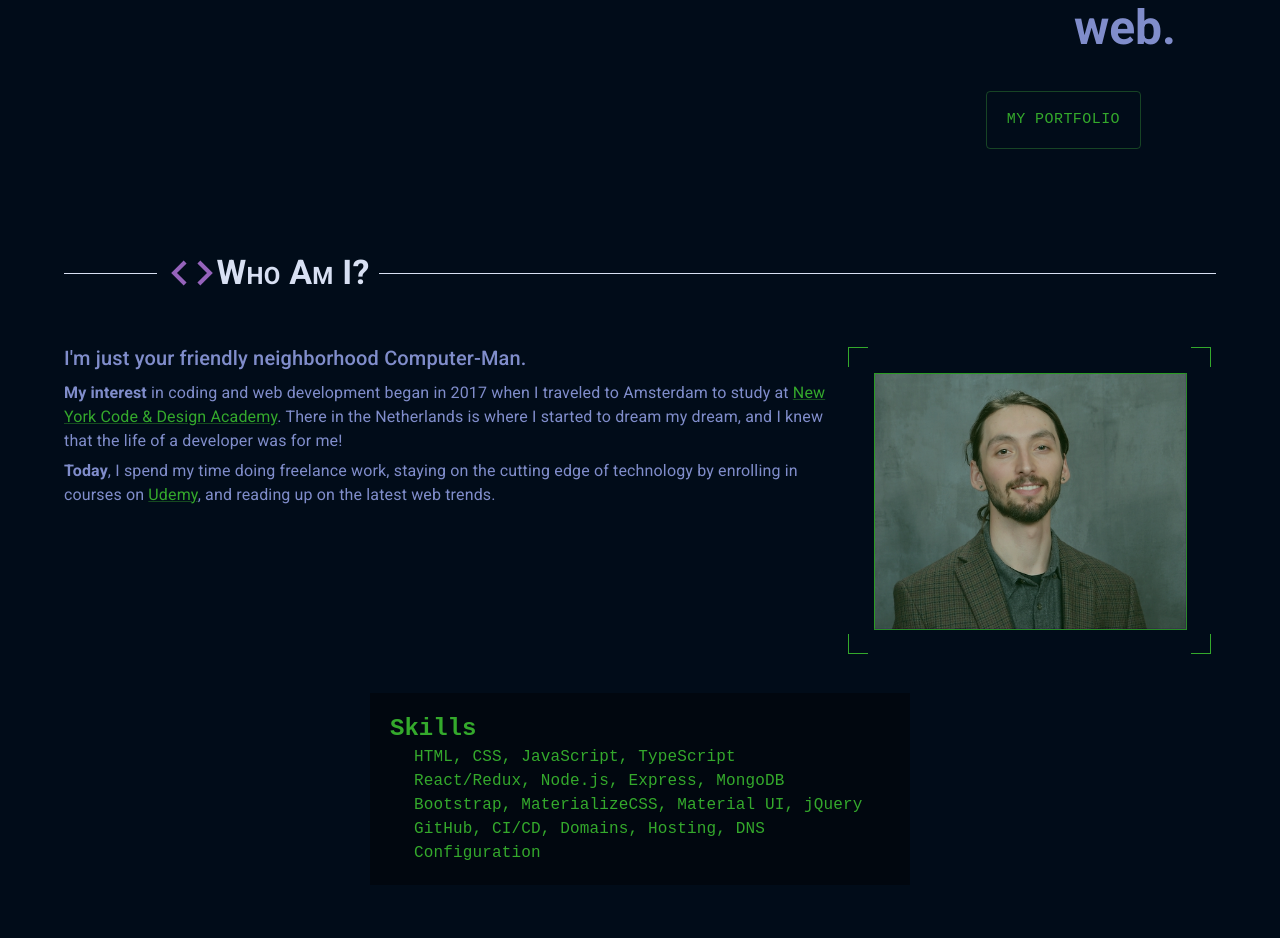
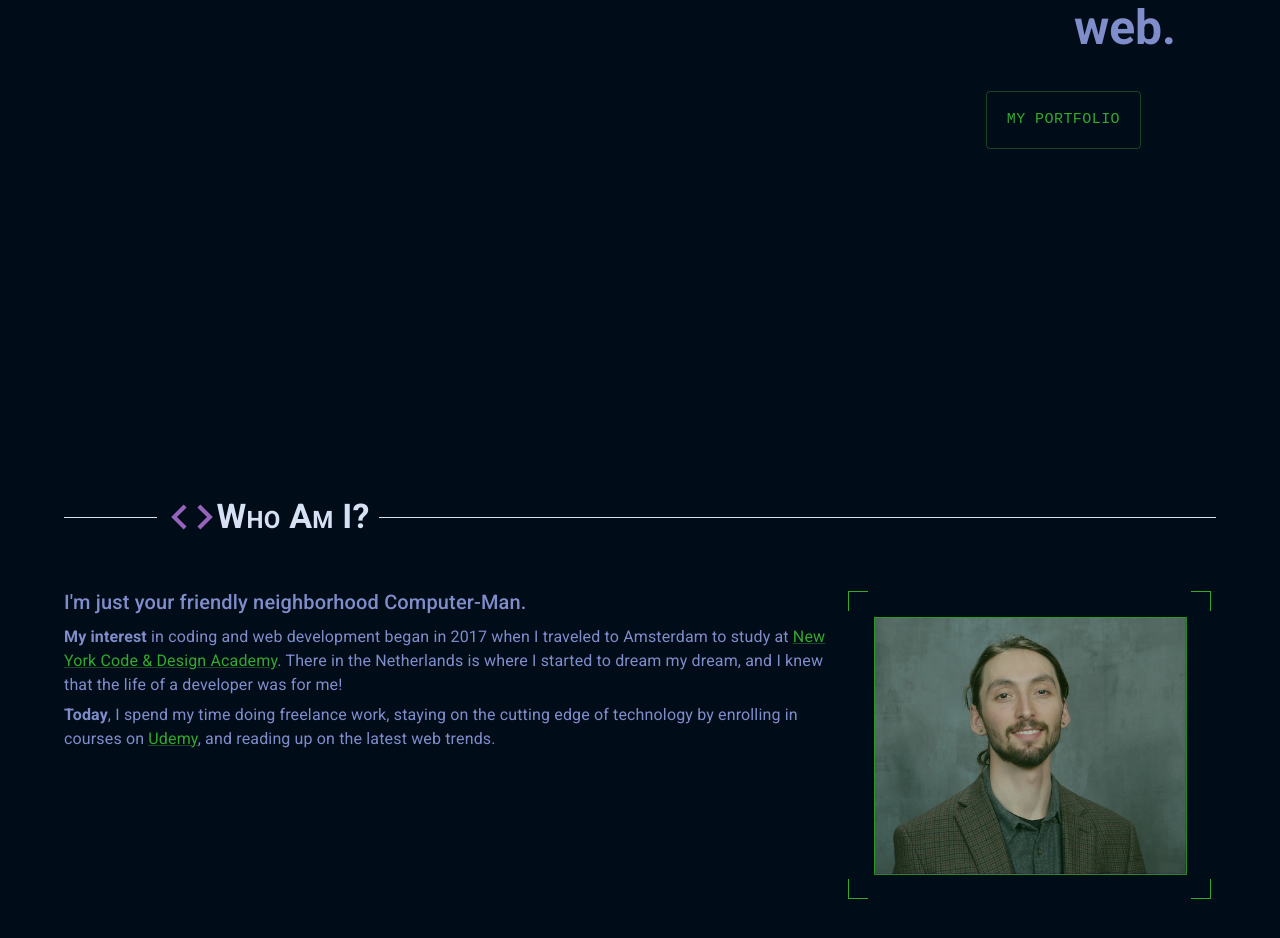
Before and after one commit to logan-barsell/loganb-portfolio, a React (Create React App) app: page / in a window 1280 px wide. Shown: the part 344-1282 px from the top of the page. Built offline with nearby package versions, Linux system fonts and the light colour scheme.

Commit message:
loading + fade in on scroll

```diff
--- a/public/index.html
+++ b/public/index.html
@@ -38,12 +38,41 @@
       body,
       html {
         background-color: #010c19;
+        height: 100%;
+        margin: 0px !important;
+        color: #34a92c;
+        font-family: 'SF Mono', 'Fira Code', 'Fira Mono', 'Roboto Mono',
+          monospace !important;
+      }
+
+      @keyframes cursor-blink {
+        0% {
+          opacity: 0;
+        }
+      }
+
+      .loading {
+        margin: 8px;
+        display: flex;
+        align-items: baseline;
+        gap: 3px;
+      }
+
+      .loading::after {
+        content: '';
+        width: 5px;
+        height: 20px;
+        background: #34a92c;
+        display: inline-block;
+        animation: cursor-blink 1.5s steps(2) infinite;
       }
     </style>
   </head>
   <body>
     <noscript>You need to enable JavaScript to run this app.</noscript>
-    <div id="root"></div>
+    <div id="root">
+      <div class="loading">> Loading application...</div>
+    </div>
     <!--
       This HTML file is a template.
       If you open it directly in the browser, you will see an empty page.
--- a/src/App.css
+++ b/src/App.css
@@ -25,3 +25,15 @@ h2 {
 .hvr-icon:hover {
   opacity: 0.5;
 }
+
+.fade-in-section {
+  opacity: 0;
+  visibility: hidden;
+  transition: opacity 1s ease;
+  will-change: opacity, visibility;
+}
+.fade-in-section.is-visible {
+  opacity: 1;
+  transform: none;
+  visibility: visible;
+}
--- a/src/App.js
+++ b/src/App.js
@@ -1,58 +1,52 @@
 import './App.css';
 
-import React, { useState, useEffect, useRef } from 'react';
+import React, { useState, useEffect, useRef, Suspense, lazy } from 'react';
 import Box from '@mui/material/Box';
-import Container from '@mui/material/Container';
-import Fade from '@mui/material/Fade';
-import Slide from '@mui/material/Slide';
+import Grow from '@mui/material/Grow';
 import TopNav from './components/TopNav';
-import Intro from './components/Intro';
-import Section from './components/Section';
-import Aboutme from './components/Aboutme';
-import Work from './components/Work';
-import Portfolio from './components/Portfolio';
-import Contact from './components/Contact';
-import BottomNav from './components/BottomNav';
+import { Intro, Section, Aboutme, Work, Portfolio, Contact, BottomNav, Loading } from './components';
 import smoothscroll from 'smoothscroll-polyfill';
 
 smoothscroll.polyfill();
 
 const App = () => {
-
   const refs = useRef([]);
-
   const scrollToEl = n => {
     refs.current[n].parentElement.scrollIntoView();
   };
 
   const [loading, setLoading] = useState(true);
-
   useEffect(() => {
     setLoading(false);
   }, []);
 
+  const LazyContainer = lazy(() => import('@mui/material/Container'));
+
+
   return (
-    <Fade in={!loading}>
+    <Grow in={!loading} timeout={500}>
       <div>
         <TopNav ref={refs} scrollEvent={scrollToEl} />
-        <Container>
+        <Suspense fallback={<Loading />}>
+          <LazyContainer>
             <Box sx={{ my: 10 }}>
               <Intro ref={refs} scrollEvent={scrollToEl} />
-            <Section title='Who Am I?'>
+              <Section title='Who Am I?' domRef={0} ref={refs}>
                 <Aboutme ref={refs} />
               </Section>
-            <Section title='Work Experience'>
+              <Section title='Work Experience' domRef={1} ref={refs}>
                 <Work ref={refs} />
               </Section>
-            <Section title="Portfolio">
+              <Section title="Portfolio" domRef={2} ref={refs}>
                 <Portfolio ref={refs} />
               </Section>
               <Contact ref={refs} />
             </Box>
-        </Container>
+          </LazyContainer>
+        </Suspense>
         <BottomNav />
       </div>
-    </Fade>
+    </Grow>
 
   );
 };
--- a/src/components/Aboutme/index.js
+++ b/src/components/Aboutme/index.js
@@ -6,6 +6,7 @@ import Headshot from './Headshot';
 import Skills from './Skills';
 
 const Aboutme = React.forwardRef((props, refs) => {
+
   return (
     <Box
       ref={(el) => { refs.current[0] = el }}
--- a/src/components/Intro.js
+++ b/src/components/Intro.js
@@ -1,15 +1,22 @@
 import './Intro.css'
 
-import * as React from 'react';
+import React, { useState, useEffect } from 'react';
 import Box from '@mui/material/Box';
 import Typography from '@mui/material/Typography';
 import Button from '@mui/material/Button';
 import Container from '@mui/material/Container';
+import Grow from '@mui/material/Grow';
 
 
 const Intro = React.forwardRef(({ scrollEvent }, refs) => {
+  const [loading, setLoading] = useState(true);
+  useEffect(() => {
+    setLoading(false);
+  }, []);
+
   return (
-    <Container sx={{ marginTop: '100px' }}>
+    <Grow in={!loading} timeout={500}>
+      <Container sx={{ marginTop: '100px', minHeight: '80vh' }}>
         <Box sx={{ my: 10, px: { sm: 2, xs: 0 } }}>
           <Typography
             sx={{
@@ -79,6 +86,7 @@ const Intro = React.forwardRef(({ scrollEvent }, refs) => {
           </Button>
         </Box>
       </Container>
+    </Grow >
   );
 });
 
--- /dev/null
+++ b/src/components/Loading.js
@@ -0,0 +1,20 @@
+import React from 'react';
+import Box from '@mui/material/Box';
+import CircularProgress from '@mui/material/CircularProgress';
+
+const Loading = () => {
+  return (
+    <Box
+      sx={{
+        height: '100vh',
+        width: '100vw',
+        display: 'flex',
+        alignItems: 'center',
+        justifyContent: 'center'
+      }}>
+      <CircularProgress color="success" sx={{ height: '75px', width: '75px' }} />
+    </Box>
+  );
+};
+
+export default Loading;
--- a/src/components/Section.js
+++ b/src/components/Section.js
@@ -1,12 +1,32 @@
-import * as React from 'react';
+import React, { useState, useEffect } from 'react';
 import Box from '@mui/material/Box';
 import Divider from '@mui/material/Divider';
 import Typography from '@mui/material/Typography';
 import CodeIcon from '@mui/icons-material/Code';
 
-const Section = ({ title, children }) => {
+
+const Section = React.forwardRef(({ title, children, domRef }, refs) => {
+  const [isVisible, setVisible] = useState(false);
+  const changeFunc = () => {
+    setTimeout(() => {
+      setVisible(true);
+    }, 500)
+  }
+
+  useEffect(() => {
+    const observer = new IntersectionObserver(entries => {
+      entries.forEach(entry => entry.isIntersecting && !isVisible && changeFunc());
+    });
+    const element = refs.current[domRef];
+    observer.observe(element);
+    return () => observer.unobserve(element);
+  });
+
   return (
-    <Box sx={{ pt: { xs: 7, sm: 12 }, pb: 4 }}>
+    <Box
+      className={`fade-in-section ${isVisible ? 'is-visible' : ''}`}
+      sx={{ pt: { xs: 7, sm: 12 }, pb: 4 }}
+    >
       <Divider
         textAlign='left'
         sx={{
@@ -32,8 +52,8 @@ const Section = ({ title, children }) => {
         </Typography>
       </Divider>
       {children}
-    </Box>
+    </Box >
   );
-};
+});
 
 export default Section;
--- a/src/components/Work.js
+++ b/src/components/Work.js
@@ -1,4 +1,4 @@
-import * as React from 'react';
+import React, { useState } from 'react';
 import { styled } from '@mui/material/styles';
 import Container from '@mui/material/Container';
 import Box from '@mui/material/Box';
@@ -10,7 +10,7 @@ import Button from '@mui/material/Button';
 import { workHistory } from './workHistory';
 
 const Work = React.forwardRef((props, refs) => {
-  const [value, setValue] = React.useState(0);
+  const [value, setValue] = useState(0);
 
   const handleChange = (event, newValue) => {
     setValue(newValue);
@@ -25,11 +25,6 @@ const Work = React.forwardRef((props, refs) => {
     </Typography>
   ));
 
-  const StyledTabs = styled(Tabs)({
-    '& .MuiTabs-indicator': {
-      backgroundColor: '#9563bb',
-    },
-  });
 
   const StyledTab = styled((props) => <Tab {...props} />)(
     ({ theme }) => ({
@@ -39,6 +34,7 @@ const Work = React.forwardRef((props, refs) => {
       }
     }),
   );
+
 
   const renderTabs = workHistory.map(({ company, id }) => (
     <StyledTab label={company} key={id} />
@@ -53,7 +49,7 @@ const Work = React.forwardRef((props, refs) => {
         mx: { sm: 7, xs: 0 }
       }}
     >
-      <StyledTabs
+      <Tabs
         className="altFont"
         value={value}
         onChange={handleChange}
@@ -65,11 +61,14 @@ const Work = React.forwardRef((props, refs) => {
           [`& .${tabsClasses.scrollButtons}`]: {
             '&.Mui-disabled': { opacity: 0.3 }
           },
+          '& .MuiTabs-indicator': {
+            backgroundColor: '#9563bb',
+          },
           my: 3
         }}
       >
         {renderTabs}
-      </StyledTabs>
+      </Tabs>
       <Container>
         <Box>
           <Typography variant='button' component='div' color="#d8e0f3">{title}</Typography>
@@ -90,7 +89,6 @@ const Work = React.forwardRef((props, refs) => {
           </Button>
         </Box>
       </Container>
-
     </Box >
   );
 });
--- /dev/null
+++ b/src/components/index.js
@@ -0,0 +1,8 @@
+export { default as Intro } from './Intro';
+export { default as Section } from './Section';
+export { default as Aboutme } from './Aboutme';
+export { default as Work } from './Work';
+export { default as Portfolio } from './Portfolio';
+export { default as Contact } from './Contact';
+export { default as BottomNav } from './BottomNav';
+export { default as Loading } from './Loading';
```
Lines whose indentation alone changed are shown as unchanged.
